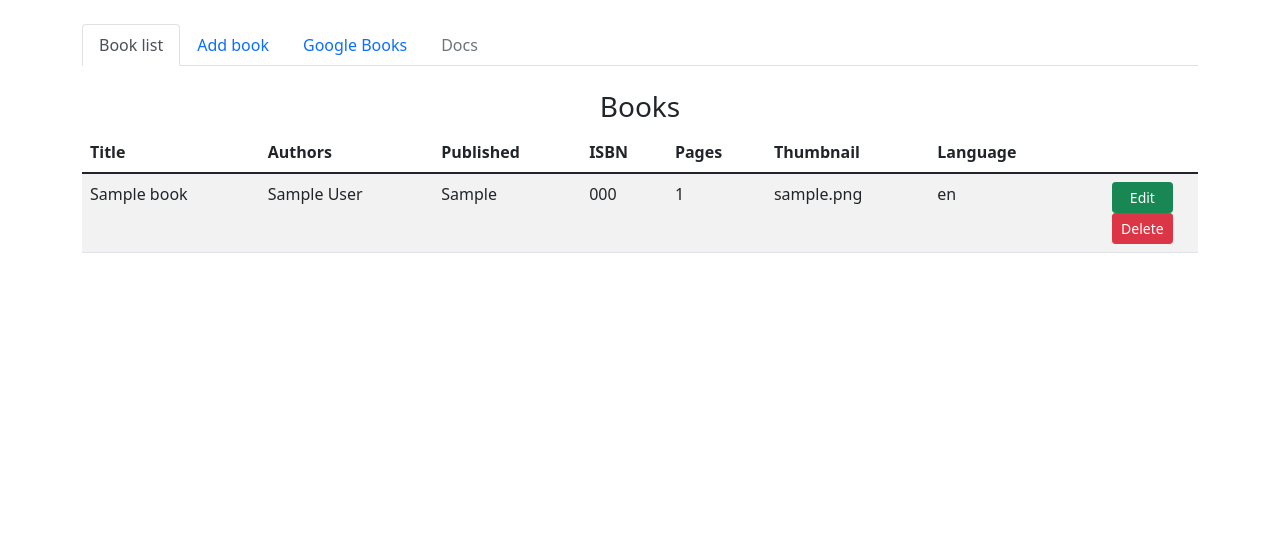
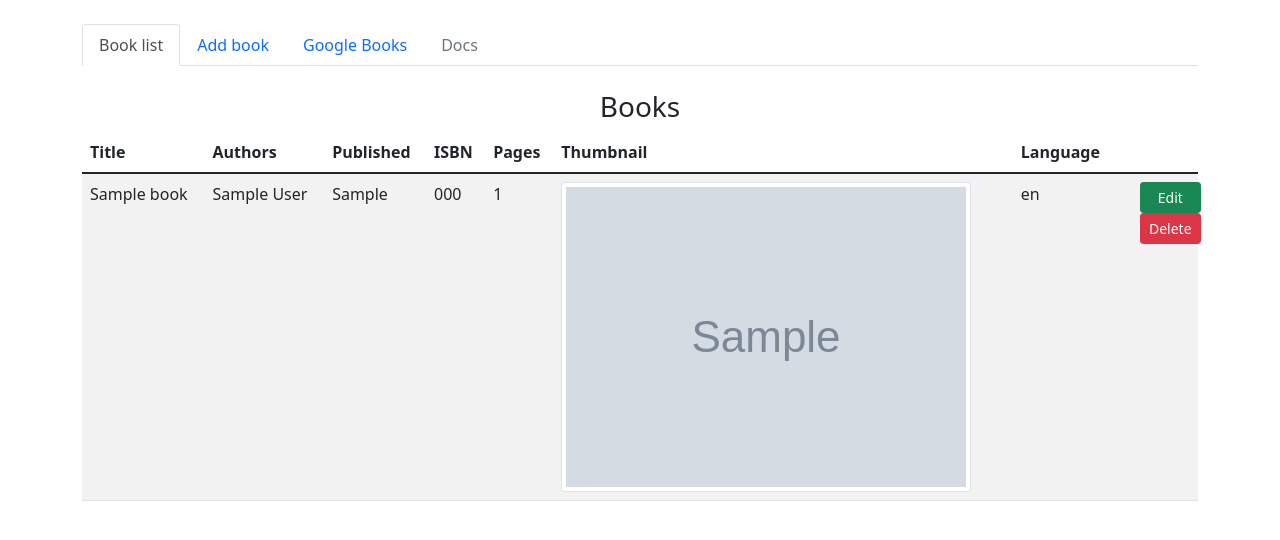
Before and after one commit to microkoda/googlebooksproject, a Flask app: page / in a window 1280 px wide. Shown: the top 540 px of the page. Run offline with Flask 2, Linux system fonts and the light colour scheme; tables that the repository leaves empty hold one stand-in row (values such as "Sample post"); grey boxes marked "Sample" are stand-in pictures.

Commit message:
Update home.html

```diff
--- a/website/templates/home.html
+++ b/website/templates/home.html
@@ -46,7 +46,7 @@
          <td>{{ book.published }}</td>
          <td>{{ book.isbn }}</td>
          <td>{{ book.pages }}</td>
-         <td>{{ book.thumbnail }}</td>
+         <td><img src="{{ book.thumbnail }}" class="img-thumbnail" alt="thumbnail"></td>
          <td>{{ book.language }}</td>
          <td><div class="d-grid col-6 mx-auto">
   <button class="btn btn-success btn-sm" type="button">Edit</button>
```
